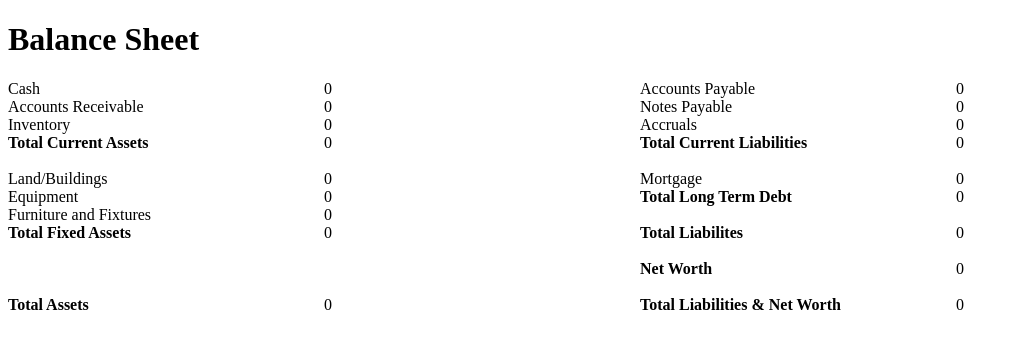
After one commit to arnmishra/BusinessFinances, a Flask app: page /view_balance_sheet in a window 1280 px wide. The commit adds this page. Shown: the top 349 px of the page, without its empty margins (0-1019 px from the left). Run offline with Flask 2, Linux system fonts and the light colour scheme; parts of the project's set-up code (start-up, migrations or seed data) failed here and were passed over.

Commit message:
made p&l and balance viewable

```diff
--- /dev/null
+++ b/project/static/css/four_column_styles.css
@@ -0,0 +1,30 @@
+.column {
+    float: left;
+    width: 25%;
+}
+
+/* Clear floats after the columns */
+.row:after {
+    content: "";
+    display: table;
+    clear: both;
+}
+
+a.button {
+    -webkit-appearance: button;
+    -moz-appearance: button;
+    appearance: button;
+
+    text-decoration: none;
+    color: initial;
+
+    background: #3498db;
+    -webkit-border-radius: 28;
+	-moz-border-radius: 28;
+	border-radius: 28px;
+	font-family: Arial;
+	color: #ffffff;
+	font-size: 15px;
+	padding: 10px 20px 10px 20px;
+	text-decoration: none;
+}
--- a/project/templates/home.html
+++ b/project/templates/home.html
@@ -3,7 +3,7 @@
   <head>
     <meta charset="UTF-8">
     <title>Home</title>
-    <link rel="stylesheet" href="static/css/styles.css">
+    <link rel="stylesheet" href="static/css/three_column_styles.css">
   </head>
 	<body>
 		<div class="row">
@@ -31,10 +31,10 @@
 		</div>
 		<div class="row">
 			<div class="column">
-				<a href="/view_pl" class="button">View the P&L</a> <br> <br>
+				<a href="/view_pl_statement" class="button">View the P&L</a> <br> <br>
 			</div>
 			<div class="column">
-				<a href="/view_balance" class="button">View the Balance</a> <br> <br>
+				<a href="/view_balance_sheet" class="button">View the Balance</a> <br> <br>
 			</div>
 		</div>
 	</body>
--- a/project/templates/initialize_business.html
+++ b/project/templates/initialize_business.html
@@ -4,7 +4,7 @@
         <meta charset="UTF-8">
         <title>Add Employee</title>
         <link href="static/css/form.css" rel="stylesheet">
-        <link rel="stylesheet" href="static/css/styles.css">
+        <link rel="stylesheet" href="static/css/three_column_styles.css">
     </head>
     <body>
         <form action="/initialize_business" method="POST">
--- a/project/templates/pay_employees.html
+++ b/project/templates/pay_employees.html
@@ -3,7 +3,7 @@
   <head>
     <meta charset="UTF-8">
     <title>Pay Employees</title>
-    <link rel="stylesheet" href="static/css/styles.css">
+    <link rel="stylesheet" href="static/css/three_column_styles.css">
   </head>
   <body>
   	<form action="/pay_employees" method="POST">
--- /dev/null
+++ b/project/templates/view_balance_sheet.html
@@ -0,0 +1,69 @@
+<!DOCTYPE html>
+<html lang="en">
+	<head>
+	<meta charset="UTF-8">
+	<title>Balance Sheet</title>
+	<link rel="stylesheet" href="static/css/four_column_styles.css">
+	</head>
+	<body>
+		<h1>Balance Sheet</h1>
+		<div class="row">
+			<div class="column">
+				Cash <br>
+				Accounts Receivable <br>
+				Inventory <br>
+				<b>Total Current Assets</b> <br>
+				<br>
+				Land/Buildings <br>
+				Equipment <br>
+				Furniture and Fixtures <br>
+				<b>Total Fixed Assets</b> <br>
+				<br><br><br>
+				<b>Total Assets</b> <br>
+			</div>
+			<div class = "column">
+				{{ balance_sheet["cash"] }} <br>
+				{{ balance_sheet["accounts_receivable"] }} <br>
+				{{ balance_sheet["inventory"] }} <br>
+				{{ total_current_assets }} <br>
+				<br>
+				{{ balance_sheet["land"] }} <br>
+				{{ balance_sheet["equipment"] }} <br>
+				{{ balance_sheet["furniture"] }} <br>
+				{{ total_fixed_assets }} <br>
+				<br><br><br>
+				{{ total_assets }} <br>
+			</div>
+			<div class="column">
+				Accounts Payable <br>
+				Notes Payable <br>
+				Accruals <br>
+				<b>Total Current Liabilities</b> <br>
+				<br>
+				Mortgage <br>
+				<b>Total Long Term Debt</b> <br>
+				<br>
+				<b>Total Liabilites</b> <br>
+				<br>
+				<b>Net Worth</b> <br>
+				<br>
+				<b>Total Liabilities & Net Worth</b> <br>
+			</div>
+			<div class="column">
+				{{ balance_sheet["accounts_payable"] }} <br>
+				{{ balance_sheet["notes_payable"] }} <br>
+				{{ balance_sheet["accruals"] }} <br>
+				{{ total_current_liabilities }} <br>
+				<br>
+				{{ balance_sheet["mortgage"] }} <br>
+				{{ total_long_term_debt }} <br>
+				<br>
+				{{ total_liabilities }} <br>
+				<br>
+				{{ balance_sheet["net_worth"] }} <br>
+				<br>
+				{{ total_liabilities_net_worth }} <br>
+			</div>
+		</div>
+	</body>
+</html>
--- a/project/views.py
+++ b/project/views.py
@@ -30,24 +30,24 @@ def initialize_business():
     """
     if request.method == "GET":
         return render_template("initialize_business.html")
-    income_statement["sales"] = request.form["sales"]
-    income_statement["cogs"] = request.form["cogs"]
-    income_statement["payroll"] = request.form["payroll"]
-    income_statement["payroll_withholding"] = request.form["payroll_withholding"]
-    income_statement["bills"] = request.form["bills"]
-    income_statement["annual_expenses"] = request.form["annual_expenses"]
-    income_statement["other_income"] = request.form["other_income"]
-    balance_sheet["cash"] = request.form["cash"]
-    balance_sheet["accounts_receivable"] = request.form["accounts_receivable"]
-    balance_sheet["inventory"] = request.form["inventory"]
-    balance_sheet["land"] = request.form["land"]
-    balance_sheet["equipment"] = request.form["equipment"]
-    balance_sheet["furniture"] = request.form["furniture"]
-    balance_sheet["accounts_payable"] = request.form["accounts_payable"]
-    balance_sheet["notes_payable"] = request.form["notes_payable"]
-    balance_sheet["accruals"] = request.form["accruals"]
-    balance_sheet["mortgage"] = request.form["mortgage"]
-    balance_sheet["net_worth"] = request.form["net_worth"]
+    income_statement["sales"] = float(request.form["sales"])
+    income_statement["cogs"] = float(request.form["cogs"])
+    income_statement["payroll"] = float(request.form["payroll"])
+    income_statement["payroll_withholding"] = float(request.form["payroll_withholding"])
+    income_statement["bills"] = float(request.form["bills"])
+    income_statement["annual_expenses"] = float(request.form["annual_expenses"])
+    income_statement["other_income"] = float(request.form["other_income"])
+    balance_sheet["cash"] = float(request.form["cash"])
+    balance_sheet["accounts_receivable"] = float(request.form["accounts_receivable"])
+    balance_sheet["inventory"] = float(request.form["inventory"])
+    balance_sheet["land"] = float(request.form["land"])
+    balance_sheet["equipment"] = float(request.form["equipment"])
+    balance_sheet["furniture"] = float(request.form["furniture"])
+    balance_sheet["accounts_payable"] = float(request.form["accounts_payable"])
+    balance_sheet["notes_payable"] = float(request.form["notes_payable"])
+    balance_sheet["accruals"] = float(request.form["accruals"])
+    balance_sheet["mortgage"] = float(request.form["mortgage"])
+    balance_sheet["net_worth"] = float(request.form["net_worth"])
     return redirect("/home")
 
 @app.route("/home", methods=['GET'])
@@ -201,7 +201,7 @@ def view_pl_statement():
     total_expenses = income_statement["payroll"] + income_statement["payroll_withholding"]
     operating_income = gross_profit - total_expenses
     income_taxes = operating_income * 0.07 # Illinois Corporate Tax Rate = 7%: http://www.chicagotribune.com/news/ct-illinois-income-tax-hike-2017-htmlstory.html
-    net_income = operating_income - income_taxes
+    net_income = operating_income + income_statement["other_income"] - income_taxes
 
     return render_template("view_pl_statement.html", income_statement=income_statement, operating_income=operating_income,
             total_expenses=total_expenses, gross_profit=gross_profit, income_taxes=income_taxes, net_income=net_income)
@@ -217,8 +217,10 @@ def view_balance_sheet():
     total_assets = total_current_assets + total_fixed_assets
     total_current_liabilities = balance_sheet["accounts_payable"] + balance_sheet["notes_payable"] + balance_sheet["accruals"]
     total_long_term_debt = balance_sheet["mortgage"]
-    total_liabilities_net_worth = total_current_liabilities + total_long_term_debt + balance_sheet["net_worth"]
+    total_liabilities = total_current_liabilities + total_long_term_debt
+    total_liabilities_net_worth = total_liabilities + balance_sheet["net_worth"]
 
     return render_template("view_balance_sheet.html", balance_sheet=balance_sheet, total_current_assets=total_current_assets,
             total_fixed_assets=total_fixed_assets, total_assets=total_assets, total_long_term_debt=total_long_term_debt,
-            total_current_liabilities=total_current_liabilities, total_liabilities_net_worth=total_liabilities_net_worth)
+            total_liabilities=total_liabilities, total_current_liabilities=total_current_liabilities,
+            total_liabilities_net_worth=total_liabilities_net_worth)
```
Also changed, not shown: project/templates/view_pl_statement.html (added, +45 -0 lines), project/static/css/three_column_styles.css (renamed from project/static/css/styles.css).
